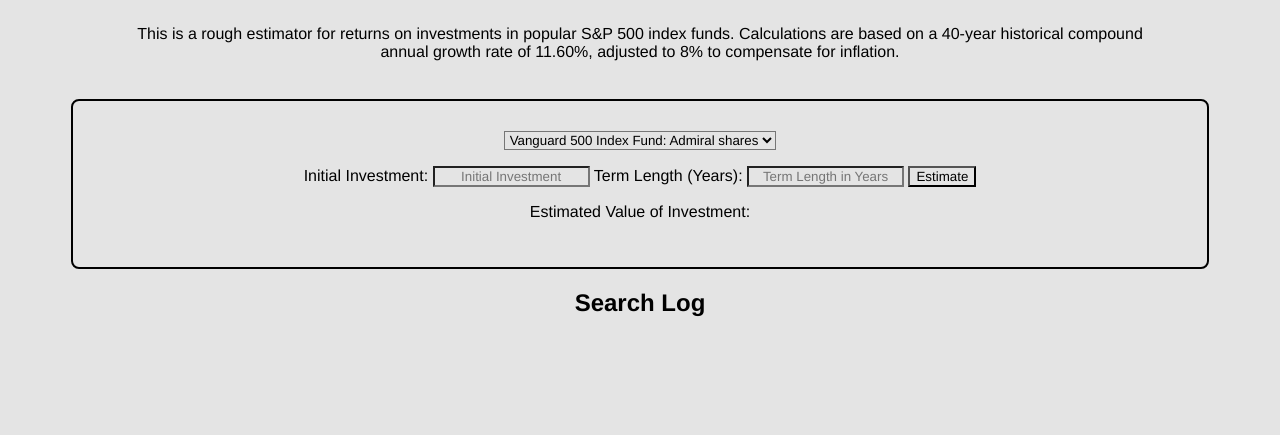
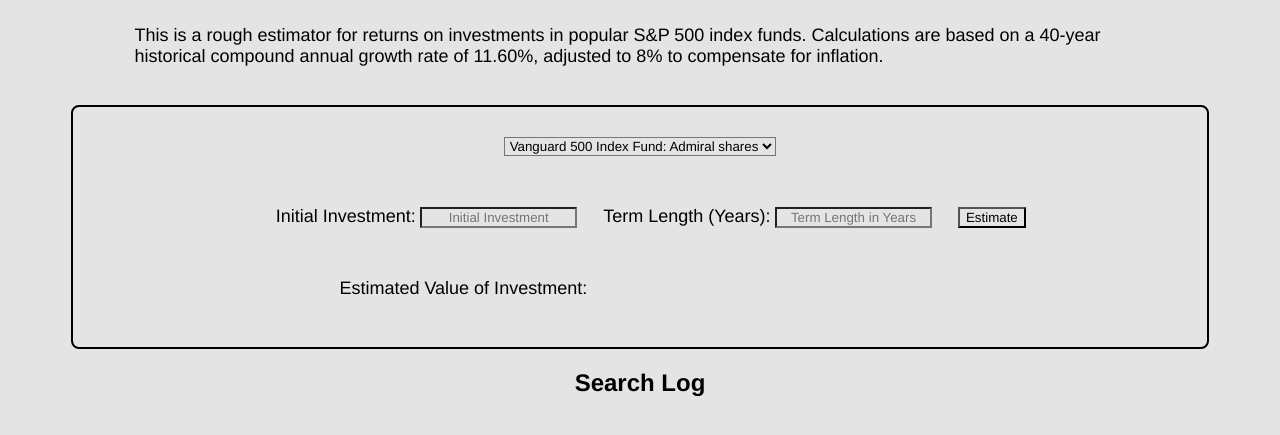
Before and after one commit to gwwebster/flatiron-phase-1-project, a plain HTML site: page index.html in a window 1280 px wide. Shown: the part 61-496 px from the top of the page. Drawn offline with Linux system fonts and the light colour scheme.

Commit message:
additional form CSS

```diff
--- a/style.css
+++ b/style.css
@@ -28,3 +28,25 @@
     margin-left: 5%;
     margin-right: 5%;
 }
+
+.form p {
+    margin-top: 50px;
+    margin-left: 22%;
+}
+
+p, label {
+    text-align: left;
+    font-size: large;
+}
+
+label {
+    margin-left: 2%;
+}
+
+#term_length {
+    margin-right: 2%;
+}
+
+#estimation {
+    margin-left: 6.4%;
+}
```
